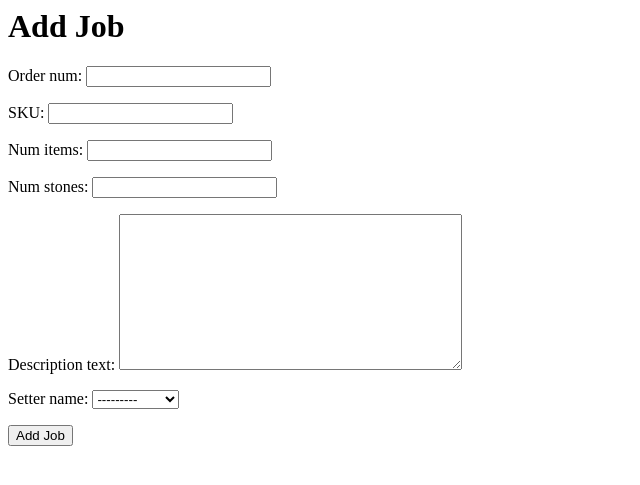
After one commit to alba-molina-nyc/production_tracking_system, a Django app: page /add_job in a window 1280 px wide. The commit adds this page. Shown: the top 485 px of the page, without its empty margins (0-640 px from the left). Run offline with Django 4.2, Linux system fonts and the light colour scheme; data comes from the database, SQL or seed files in the repository; both versions use the stored data as it was after the commit.

Commit message:
adds class view function to add a job on the web (not just on admin), adds add_job.html and inserts job form on there!

```diff
--- a/asystem/thetracker/models.py
+++ b/asystem/thetracker/models.py
@@ -1,5 +1,6 @@
 from django.db import models
 from django.contrib.auth.models import User
+from django.urls import reverse
 
 # Create your models here.
 
@@ -15,3 +16,6 @@ class Job(models.Model):
 
     def __str__(self):
         return self.order_num + ' | ' + str(self.setter_name) + ' | ' + str(self.created)
+
+    def get_absolute_url(self):
+        return reverse('home')
--- /dev/null
+++ b/asystem/thetracker/templates/add_job.html
@@ -0,0 +1,7 @@
+<h1>Add Job</h1>
+
+<form method="POST">
+    {% csrf_token %}
+    {{ form.as_p }}
+    <button>Add Job</button>
+</form>
--- a/asystem/thetracker/templates/home.html
+++ b/asystem/thetracker/templates/home.html
@@ -1,4 +1,6 @@
 <h1>Jobs</h1>
+
+<a href="{% url 'add-job'%}">Add Job</a>
 
 <ul>
 {% for job in object_list %}
--- a/asystem/thetracker/todo.py
+++ b/asystem/thetracker/todo.py
@@ -23,3 +23,4 @@ class Job:
 
 # TODO: change DB to psql in asystem/asystem/settings.py
 # TODO: add AWS DB
+# TODO: if have time make sure to style (maybe bootstrap?)
--- a/asystem/thetracker/urls.py
+++ b/asystem/thetracker/urls.py
@@ -1,9 +1,10 @@
 from django.urls import path
 # from . import views
-from .views import HomeView, JobDetailView
+from .views import HomeView, JobDetailView, AddJobView
 
 urlpatterns = [
     # path('', views.home, name='home'),
     path('', HomeView.as_view(), name='home'),
     path('job/<int:pk>', JobDetailView.as_view(), name='job-detail'),
+    path('add_job', AddJobView.as_view(), name='add-job'),
 ]
--- a/asystem/thetracker/views.py
+++ b/asystem/thetracker/views.py
@@ -1,5 +1,5 @@
 from django.shortcuts import render
-from django.views.generic import ListView, DetailView
+from django.views.generic import ListView, DetailView, CreateView
 from .models import Job
 
 # Create your views here.
@@ -15,3 +15,8 @@ class HomeView(ListView):
 class JobDetailView(DetailView):
     model = Job
     template_name = 'job_details.html'
+
+class AddJobView(CreateView):
+    model = Job
+    template_name = 'add_job.html'
+    fields = '__all__'
```
Also changed, not shown: asystem/db.sqlite3.
